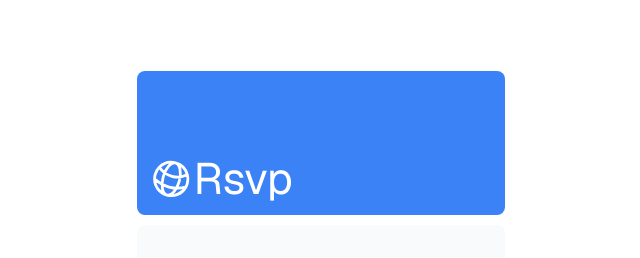
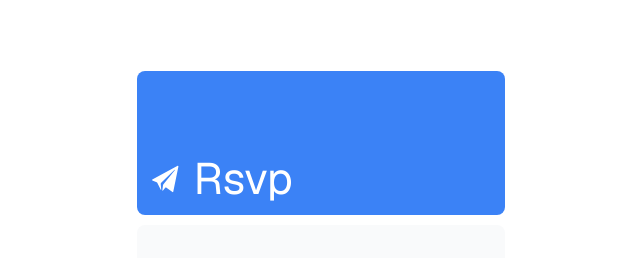
Before and after one commit to jserweta/rsvp, a Next.js app: page /login in a window 1280 px wide. Shown: the top 258 px of the page, without its empty margins (319-959 px from the left). Built offline with nearby package versions, Linux system fonts and the light colour scheme.

Commit message:
update logo

```diff
--- a/src/components/logo.tsx
+++ b/src/components/logo.tsx
@@ -1,12 +1,12 @@
 import { geistSans } from "@/lib/fonts";
-import { HiOutlineGlobeAlt } from "react-icons/hi2";
+import { IoIosPaperPlane } from "react-icons/io";
 
 export default function Logo() {
   return (
     <div
-      className={`${geistSans.className} flex flex-row items-center leading-none text-white`}
+      className={`${geistSans.className} flex flex-row gap-3 items-center leading-none text-white`}
     >
-      <HiOutlineGlobeAlt className="h-12 w-12 rotate-[15deg]" />
+      <IoIosPaperPlane className="h-12 w-12" />
       <p className="text-[44px]">Rsvp</p>
     </div>
   );
```
